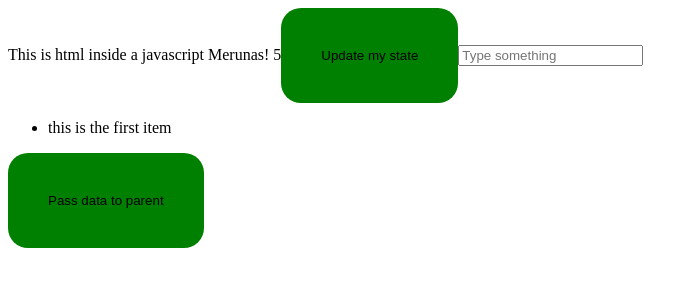
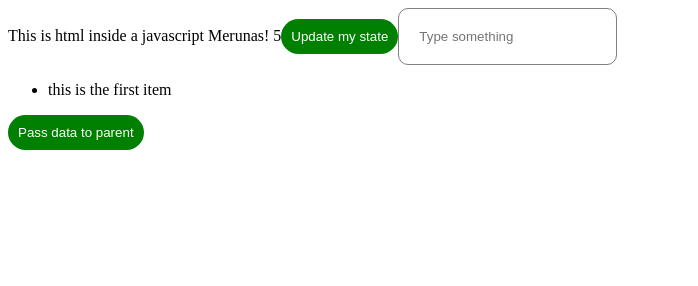
Before and after one commit to merlox/my-react-project, a React app: page / in a window 1280 px wide. Shown: the whole page, without its empty margins (0-698 px from the left). Built offline with nearby package versions, Linux system fonts and the light colour scheme.

Commit message:
Updated the inputs and buttons in the style file

```diff
--- a/src/style.styl
+++ b/src/style.styl
@@ -1,5 +1,11 @@
 button
-    padding: 40px
+    padding: 10px
     border-radius: 20px
     border: none
     background-color: green
+    color: white
+
+input
+    padding: 20px
+    border: 1px solid grey
+    border-radius: 10px
```
Also changed, not shown: dist/index.html, 1 other file.
